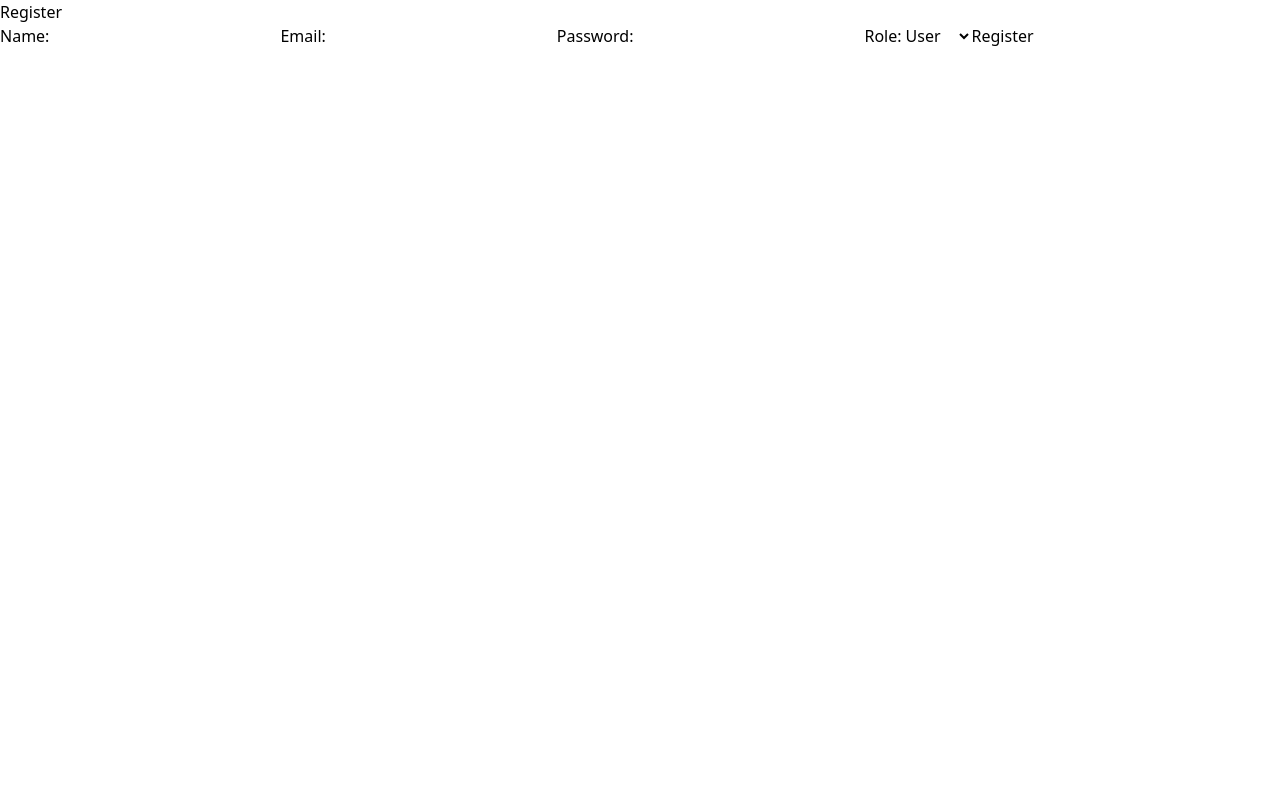
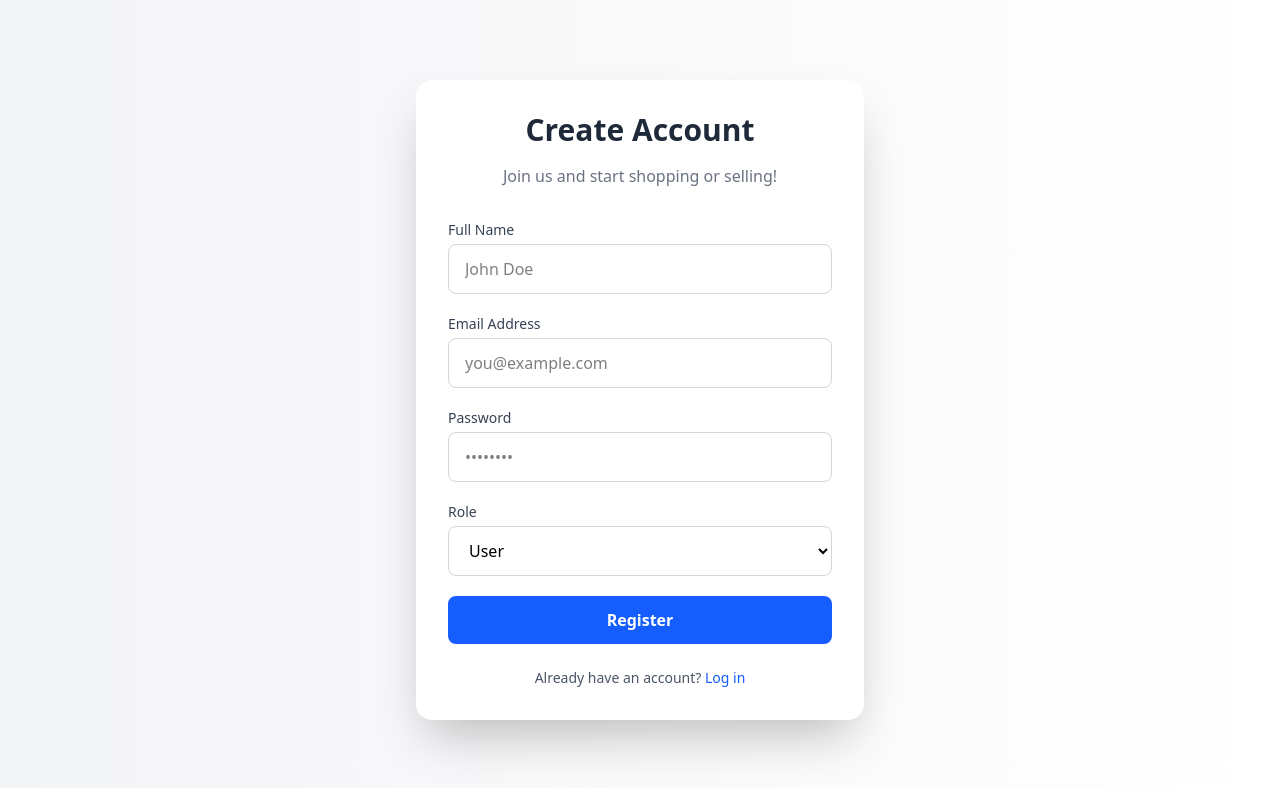
Before and after one commit to Swappy8771/Vendor, a React (Vite) app: page /register in a window 1280 px wide. Shown: the top 788 px of the page. Built offline with nearby package versions, Linux system fonts and the light colour scheme; no server answers.

Commit message:
implemented the wishlist feature & auth component redesign

```diff
--- a/src/app/store.ts
+++ b/src/app/store.ts
@@ -7,6 +7,7 @@ import categoryReducer from '../features/category/categorySlice';
 import productReducer from '../features/product/productSlice';
 import orderReducer from '../features/orders/orderSlice';
 import cartReducer from '../features/cart/cartSlice';
+import wishlistReducer from '../features/wishlist/wishlistSlice';
 
 // ✅ Named export
 export const store = configureStore({
@@ -17,6 +18,7 @@ export const store = configureStore({
     order: orderReducer,
     category: categoryReducer,
     cart: cartReducer,
+        wishlist: wishlistReducer,
   },
 });
 
--- a/src/features/auth/components/LoginForm.tsx
+++ b/src/features/auth/components/LoginForm.tsx
@@ -6,7 +6,6 @@ import { loginUser } from '../authSlice';
 export default function LoginForm() {
   const dispatch = useAppDispatch();
   const navigate = useNavigate();
-
   const { user, loading, error } = useAppSelector((state) => state.auth);
 
   const [email, setEmail] = useState('');
@@ -17,7 +16,6 @@ export default function LoginForm() {
     dispatch(loginUser({ email, password }));
   };
 
-  // ✅ Redirect based on role
   useEffect(() => {
     if (user?.role === 'user') {
       navigate('/user/home');
@@ -29,30 +27,64 @@ export default function LoginForm() {
   }, [user, navigate]);
 
   return (
-    <form onSubmit={handleSubmit}>
-      <h2>Login</h2>
+    <div className="min-h-screen flex items-center justify-center bg-gradient-to-r from-gray-100 to-white">
+      <div className="w-full max-w-md p-8 bg-white shadow-2xl rounded-2xl">
+        <h2 className="text-3xl font-bold text-center text-gray-800 mb-6">Welcome Back</h2>
+        <p className="text-center text-gray-500 mb-8">Login to your account</p>
 
-      <label>Email:</label>
+        <form onSubmit={handleSubmit} className="space-y-5">
+          <div>
+            <label htmlFor="email" className="block text-sm font-medium text-gray-700">
+              Email Address
+            </label>
             <input
               type="email"
+              id="email"
+              className="mt-1 w-full px-4 py-3 border border-gray-300 rounded-lg focus:outline-none focus:ring-2 focus:ring-blue-500"
               value={email}
               onChange={(e) => setEmail(e.target.value)}
               required
+              placeholder="you@example.com"
             />
+          </div>
 
-      <label>Password:</label>
+          <div>
+            <label htmlFor="password" className="block text-sm font-medium text-gray-700">
+              Password
+            </label>
             <input
               type="password"
+              id="password"
+              className="mt-1 w-full px-4 py-3 border border-gray-300 rounded-lg focus:outline-none focus:ring-2 focus:ring-blue-500"
               value={password}
               onChange={(e) => setPassword(e.target.value)}
               required
+              placeholder="••••••••"
             />
+          </div>
 
-      <button type="submit" disabled={loading}>
+          <button
+            type="submit"
+            disabled={loading}
+            className={`w-full py-3 rounded-lg text-white font-semibold ${
+              loading ? 'bg-blue-300 cursor-not-allowed' : 'bg-blue-600 hover:bg-blue-700'
+            }`}
+          >
             {loading ? 'Logging in...' : 'Login'}
           </button>
 
-      {error && <p style={{ color: 'red' }}>{error}</p>}
+          {error && <p className="text-center text-sm text-red-500">{error}</p>}
         </form>
+
+        <div className="mt-6 text-center">
+          <p className="text-sm text-gray-600">
+            Don't have an account?{' '}
+            <a href="/register" className="text-blue-600 hover:underline font-medium">
+              Sign up
+            </a>
+          </p>
+        </div>
+      </div>
+    </div>
   );
 }
--- a/src/features/auth/components/RegisterForm.tsx
+++ b/src/features/auth/components/RegisterForm.tsx
@@ -1,5 +1,3 @@
-// src/features/auth/components/RegisterForm.tsx
-
 import { useState } from 'react';
 import { useAppDispatch, useAppSelector } from '../../../hooks/useReduxTypedHooks';
 import { registerUser } from '../authSlice';
@@ -19,45 +17,95 @@ export default function RegisterForm() {
   };
 
   return (
-    <form onSubmit={handleSubmit}>
-      <h2>Register</h2>
+    <div className="min-h-screen flex items-center justify-center bg-gradient-to-r from-gray-100 to-white">
+      <div className="w-full max-w-md p-8 bg-white shadow-2xl rounded-2xl">
+        <h2 className="text-3xl font-bold text-center text-gray-800 mb-4">Create Account</h2>
+        <p className="text-center text-gray-500 mb-8">Join us and start shopping or selling!</p>
 
-      <label>Name:</label>
+        <form onSubmit={handleSubmit} className="space-y-5">
+          <div>
+            <label htmlFor="name" className="block text-sm font-medium text-gray-700">
+              Full Name
+            </label>
             <input
               type="text"
+              id="name"
               value={name}
               onChange={(e) => setName(e.target.value)}
               required
+              placeholder="John Doe"
+              className="mt-1 w-full px-4 py-3 border border-gray-300 rounded-lg focus:outline-none focus:ring-2 focus:ring-blue-500"
             />
+          </div>
 
-      <label>Email:</label>
+          <div>
+            <label htmlFor="email" className="block text-sm font-medium text-gray-700">
+              Email Address
+            </label>
             <input
               type="email"
+              id="email"
               value={email}
               onChange={(e) => setEmail(e.target.value)}
               required
+              placeholder="you@example.com"
+              className="mt-1 w-full px-4 py-3 border border-gray-300 rounded-lg focus:outline-none focus:ring-2 focus:ring-blue-500"
             />
+          </div>
 
-      <label>Password:</label>
+          <div>
+            <label htmlFor="password" className="block text-sm font-medium text-gray-700">
+              Password
+            </label>
             <input
               type="password"
+              id="password"
               value={password}
               onChange={(e) => setPassword(e.target.value)}
               required
+              placeholder="••••••••"
+              className="mt-1 w-full px-4 py-3 border border-gray-300 rounded-lg focus:outline-none focus:ring-2 focus:ring-blue-500"
             />
+          </div>
 
-      <label>Role:</label>
-      <select value={role} onChange={(e) => setRole(e.target.value)}>
+          <div>
+            <label htmlFor="role" className="block text-sm font-medium text-gray-700">
+              Role
+            </label>
+            <select
+              id="role"
+              value={role}
+              onChange={(e) => setRole(e.target.value)}
+              className="mt-1 w-full px-4 py-3 border border-gray-300 rounded-lg focus:outline-none focus:ring-2 focus:ring-blue-500"
+            >
               <option value="user">User</option>
               <option value="seller">Seller</option>
               <option value="admin">Admin</option>
             </select>
+          </div>
 
-      <button type="submit" disabled={loading}>
+          <button
+            type="submit"
+            disabled={loading}
+            className={`w-full py-3 rounded-lg text-white font-semibold ${
+              loading ? 'bg-blue-300 cursor-not-allowed' : 'bg-blue-600 hover:bg-blue-700'
+            }`}
+          >
             {loading ? 'Registering...' : 'Register'}
           </button>
 
-      {error && <p style={{ color: 'red' }}>{error}</p>}
+          {error && <p className="text-center text-sm text-red-500">{error}</p>}
         </form>
+
+        <div className="mt-6 text-center">
+          <p className="text-sm text-gray-600">
+            Already have an account?{' '}
+            <a href="/login" className="text-blue-600 hover:underline font-medium">
+              Log in
+            </a>
+          </p>
+        </div>
+      </div>
+    </div>
   );
 }
--- /dev/null
+++ b/src/features/wishlist/WishlistCard.tsx
@@ -0,0 +1,33 @@
+// src/features/wishlist/components/WishlistCard.tsx
+
+import type { WishlistItem } from './wishlistTypes';
+import { useAppDispatch } from './../../hooks/useReduxTypedHooks';
+import { removeWishlistItem } from './wishlistSlice';
+
+export default function WishlistCard({ item }: { item: WishlistItem }) {
+  const dispatch = useAppDispatch();
+
+  const imageUrl = item.images[0]?.url || '/placeholder.jpg'; // fallback image
+
+  return (
+    <div className="border p-4 rounded shadow-sm flex items-center justify-between bg-white">
+      <div className="flex items-center gap-4">
+        <img
+          src={imageUrl}
+          alt={item.name}
+          className="w-16 h-16 object-cover rounded"
+        />
+        <div>
+          <h4 className="text-lg font-semibold">{item.name}</h4>
+          <p className="text-sm text-gray-500">₹{item.price}</p>
+        </div>
+      </div>
+      <button
+        onClick={() => dispatch(removeWishlistItem(item._id))}
+        className="bg-red-500 text-white px-3 py-1 rounded hover:bg-red-600"
+      >
+        Remove
+      </button>
+    </div>
+  );
+}
--- /dev/null
+++ b/src/features/wishlist/WishlistPage.tsx
@@ -0,0 +1,31 @@
+// src/features/wishlist/WishlistPage.tsx
+
+import { useEffect } from 'react';
+import { useAppDispatch, useAppSelector } from '../../hooks/useReduxTypedHooks';
+import { fetchWishlist } from './wishlistSlice';
+import WishlistCard from './WishlistCard';
+
+export default function WishlistPage() {
+  const dispatch = useAppDispatch();
+  const { items, loading, error } = useAppSelector((state) => state.wishlist);
+
+  useEffect(() => {
+    dispatch(fetchWishlist());
+  }, [dispatch]);
+
+  return (
+    <div className="max-w-4xl mx-auto p-4">
+      <h2 className="text-2xl font-bold mb-4">Your Wishlist</h2>
+
+      {loading && <p>Loading wishlist...</p>}
+      {error && <p className="text-red-500">{error}</p>}
+      {!loading && items.length === 0 && <p className="text-gray-500">No items in wishlist.</p>}
+
+      <div className="space-y-4">
+        {items.map((item) => (
+          <WishlistCard key={item._id} item={item} />
+        ))}
+      </div>
+    </div>
+  );
+}
--- /dev/null
+++ b/src/features/wishlist/wishlistAPI.ts
@@ -0,0 +1,19 @@
+// src/features/wishlist/wishlistApi.ts
+import axios from 'axios';
+
+const API_URL = '/api/wishlist';
+
+export const getWishlist = async () => {
+  const res = await axios.get(API_URL);
+  return res.data;
+};
+
+export const addToWishlist = async (productId: string) => {
+  const res = await axios.post(API_URL, { productId });
+  return res.data;
+};
+
+export const removeFromWishlist = async (productId: string) => {
+  await axios.delete(`${API_URL}/${productId}`);
+  return productId;
+};
--- /dev/null
+++ b/src/features/wishlist/wishlistSlice.ts
@@ -0,0 +1,78 @@
+// src/features/wishlist/wishlistSlice.ts
+import { createSlice, createAsyncThunk } from '@reduxjs/toolkit';
+import {
+  getWishlist,
+  addToWishlist,
+  removeFromWishlist
+} from './wishlistAPI';
+import type { WishlistState } from './wishlistTypes';
+
+const initialState: WishlistState = {
+  items: [],
+  loading: false,
+  error: null,
+};
+
+// ✅ Thunks
+export const fetchWishlist = createAsyncThunk(
+  'wishlist/fetch',
+  async (_, thunkAPI) => {
+    try {
+      return await getWishlist();
+    } catch (err: any) {
+      return thunkAPI.rejectWithValue(err.message);
+    }
+  }
+);
+
+export const addWishlistItem = createAsyncThunk(
+  'wishlist/add',
+  async (productId: string, thunkAPI) => {
+    try {
+      return await addToWishlist(productId);
+    } catch (err: any) {
+      return thunkAPI.rejectWithValue(err.message);
+    }
+  }
+);
+
+export const removeWishlistItem = createAsyncThunk(
+  'wishlist/remove',
+  async (productId: string, thunkAPI) => {
+    try {
+      return await removeFromWishlist(productId);
+    } catch (err: any) {
+      return thunkAPI.rejectWithValue(err.message);
+    }
+  }
+);
+
+// ✅ Slice
+const wishlistSlice = createSlice({
+  name: 'wishlist',
+  initialState,
+  reducers: {},
+  extraReducers: (builder) => {
+    builder
+      .addCase(fetchWishlist.pending, (state) => {
+        state.loading = true;
+        state.error = null;
+      })
+      .addCase(fetchWishlist.fulfilled, (state, action) => {
+        state.loading = false;
+        state.items = action.payload;
+      })
+      .addCase(fetchWishlist.rejected, (state, action) => {
+        state.loading = false;
+        state.error = action.payload as string;
+      })
+      .addCase(addWishlistItem.fulfilled, (state, action) => {
+        state.items.push(action.payload);
+      })
+      .addCase(removeWishlistItem.fulfilled, (state, action) => {
+        state.items = state.items.filter(item => item._id !== action.payload);
+      });
+  },
+});
+
+export default wishlistSlice.reducer;
--- /dev/null
+++ b/src/features/wishlist/wishlistTypes.ts
@@ -0,0 +1,13 @@
+export interface WishlistItem {
+  _id: string;
+  name: string;
+  price: number;
+  images: { url: string }[];
+  seller: string;
+}
+
+export interface WishlistState {
+  items: WishlistItem[];
+  loading: boolean;
+  error: string | null;
+}
```
Lines whose indentation alone changed are shown as unchanged.
